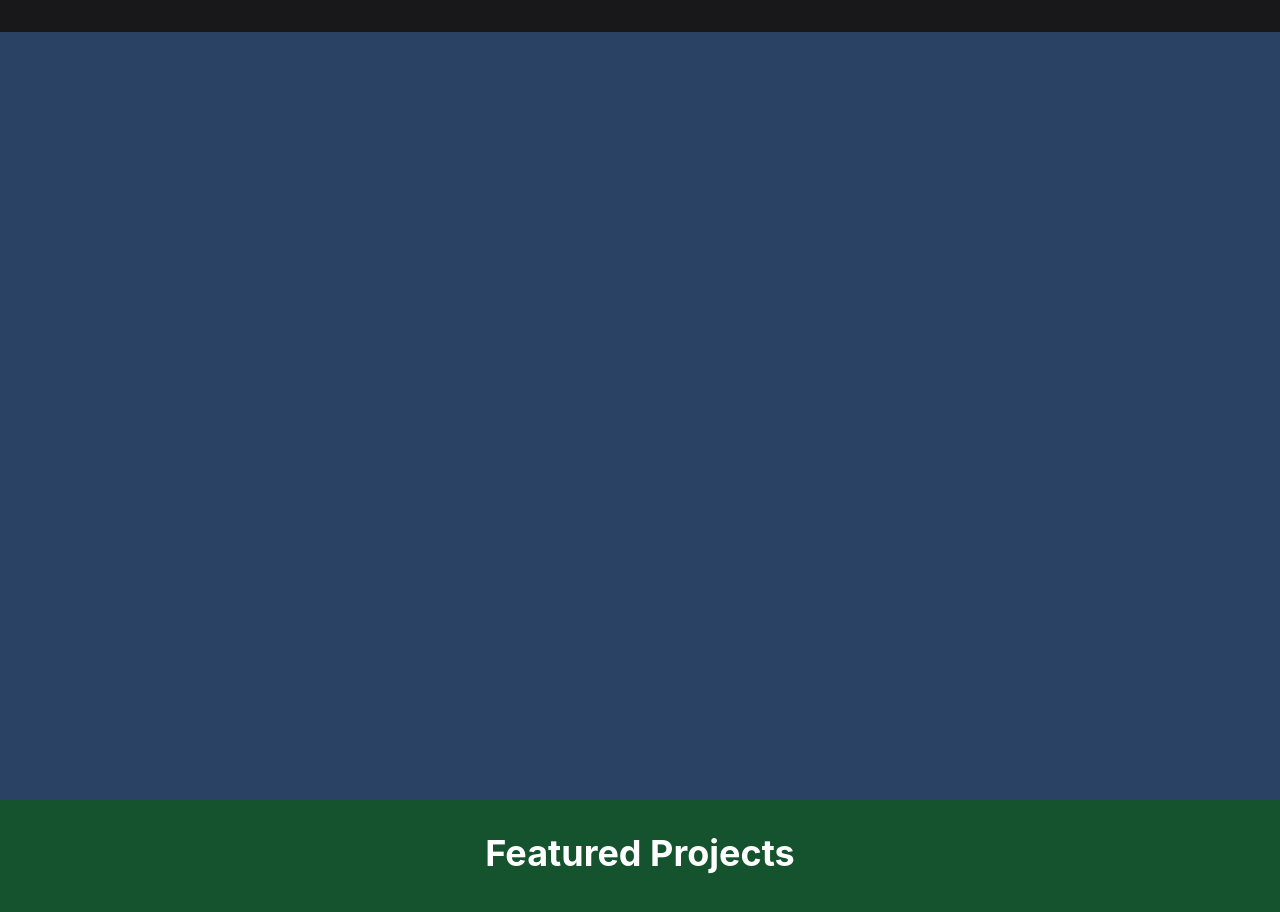
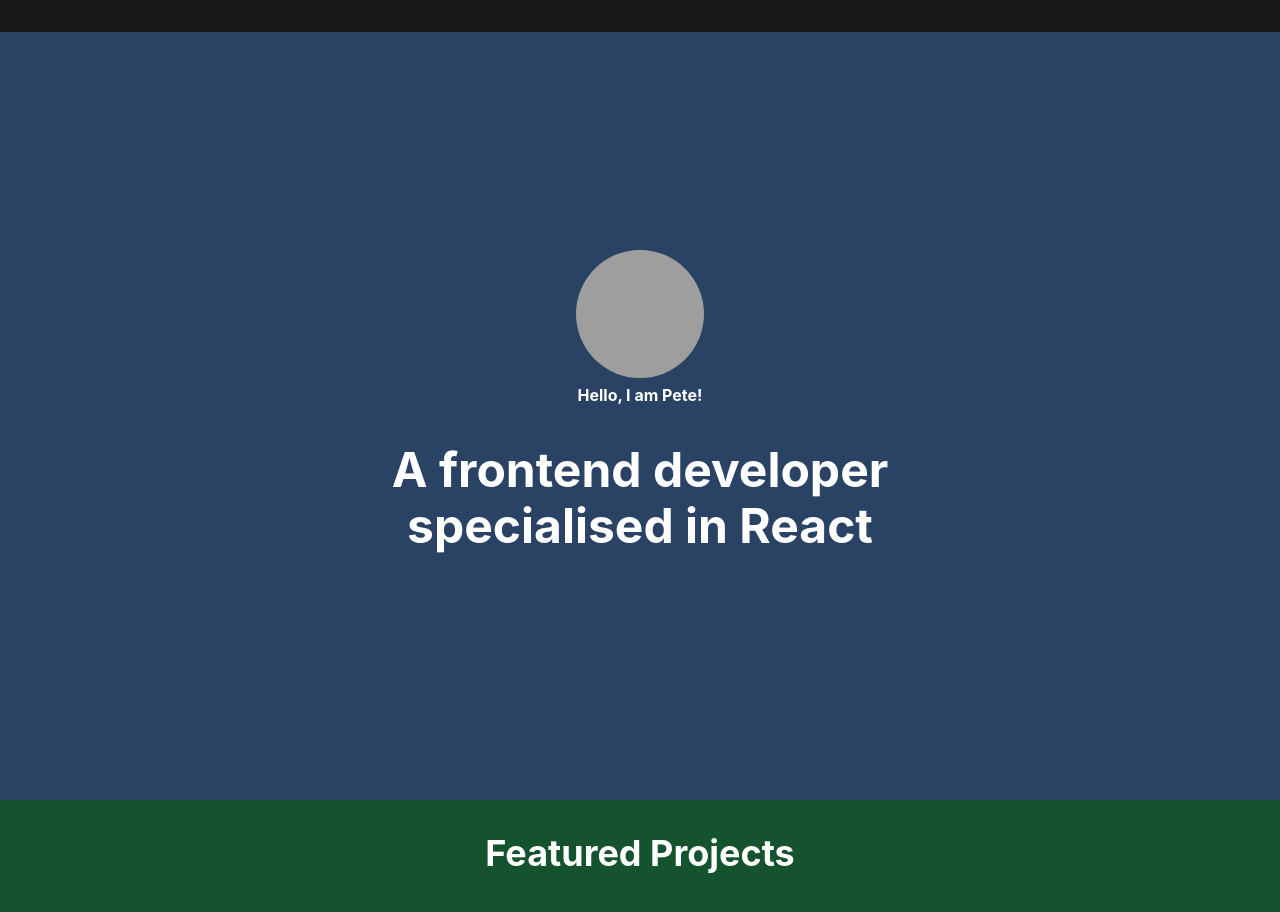
Before and after one commit to katepryshchepiuk/my-portfolio-react, a React (Create React App) app: page / in a window 1280 px wide. Shown: the top 912 px of the page. Built offline with nearby package versions, Linux system fonts and the light colour scheme; grey boxes are pictures that could not be loaded.

Commit message:
Adding Landing Section

```diff
--- a/src/components/LandingSection.js
+++ b/src/components/LandingSection.js
@@ -15,7 +15,16 @@ const LandingSection = () => (
     isDarkBackground
     backgroundColor="#2A4365"
   >
-
+    <VStack spacing={10}>
+      <VStack>
+      <Avatar size="2xl" src="https://i.pravatar.cc/150?img=7" name="Random Name"/>
+      <Heading as="h4" size="sm">{greeting}</Heading>
+    </VStack>
+    <VStack>
+      <Heading as="h1" size="2xl">{bio1}</Heading>
+      <Heading as="h1" size="2xl">{bio2}</Heading>
+    </VStack>
+    </VStack>
   </FullScreenSection>
 );
 
```
